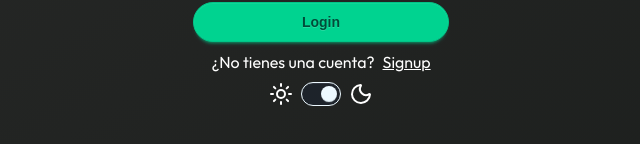
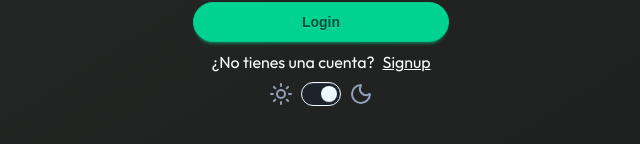
Before and after one commit to Juankyyy/taskify-frontend, a React (Vite) app: page /auth in a window 1280 px wide. Shown: the part 428-572 px from the top of the page, without its empty margins (319-959 px from the left). Built offline with nearby package versions, Linux system fonts and the light colour scheme; a web font is replaced by a local one; what @midudev/tailwind-animations would draw is missing.

Commit message:
feat: stroke color theme icons

```diff
--- a/src/components/Sidebar/Theme.jsx
+++ b/src/components/Sidebar/Theme.jsx
@@ -7,14 +7,14 @@ export const Theme = () => {
 
   return (
     <label className="flex justify-center items-center cursor-pointer gap-2 w-min">
-      <Sun />
+      <Sun className="stroke-slate-400" />
       <input
         type="checkbox"
         checked={theme === "dark"}
         onChange={toggleTheme}
         className="toggle theme-controller"
       />
-      <Moon />
+      <Moon className="stroke-slate-400" />
     </label>
   );
 };
```
